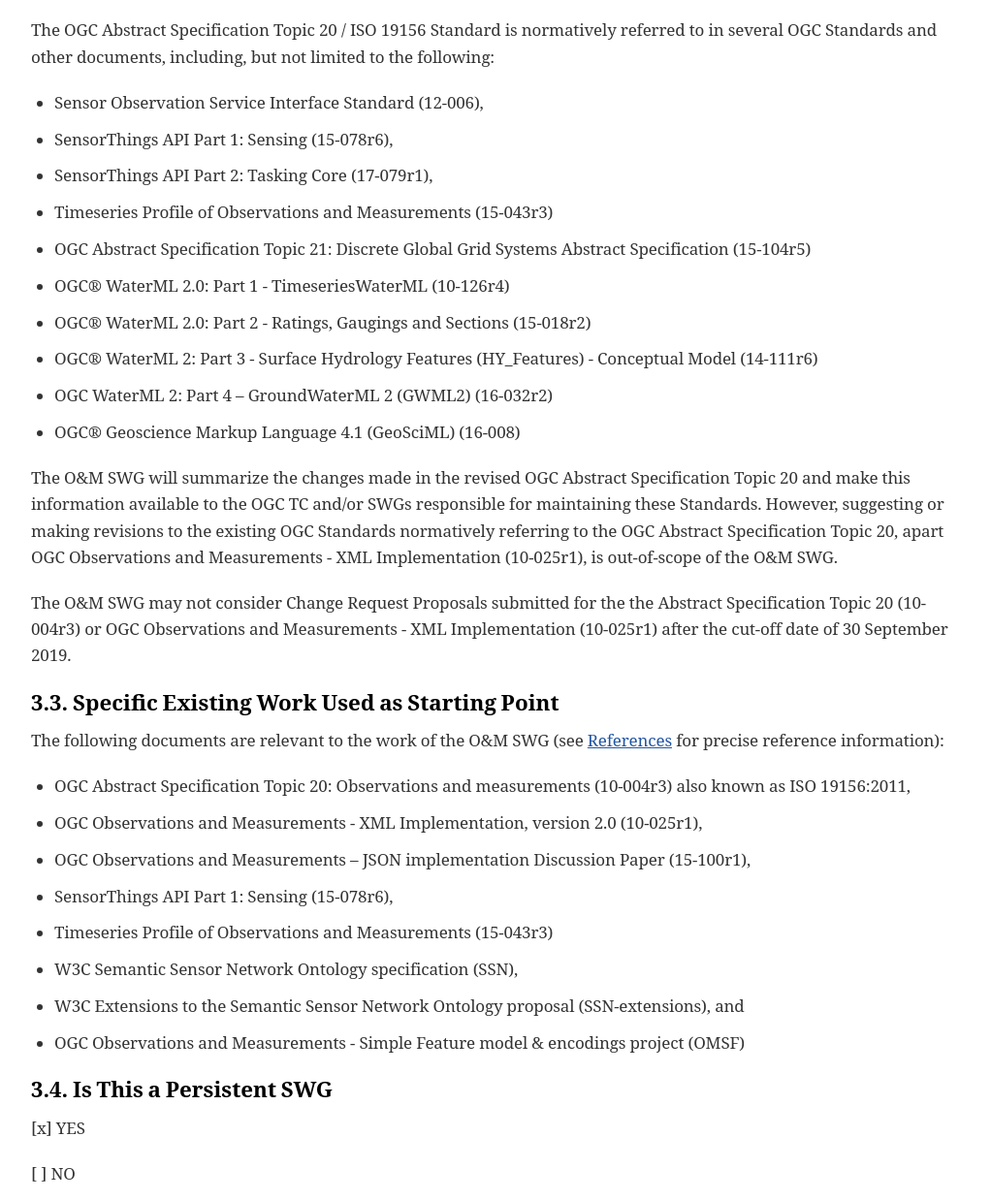
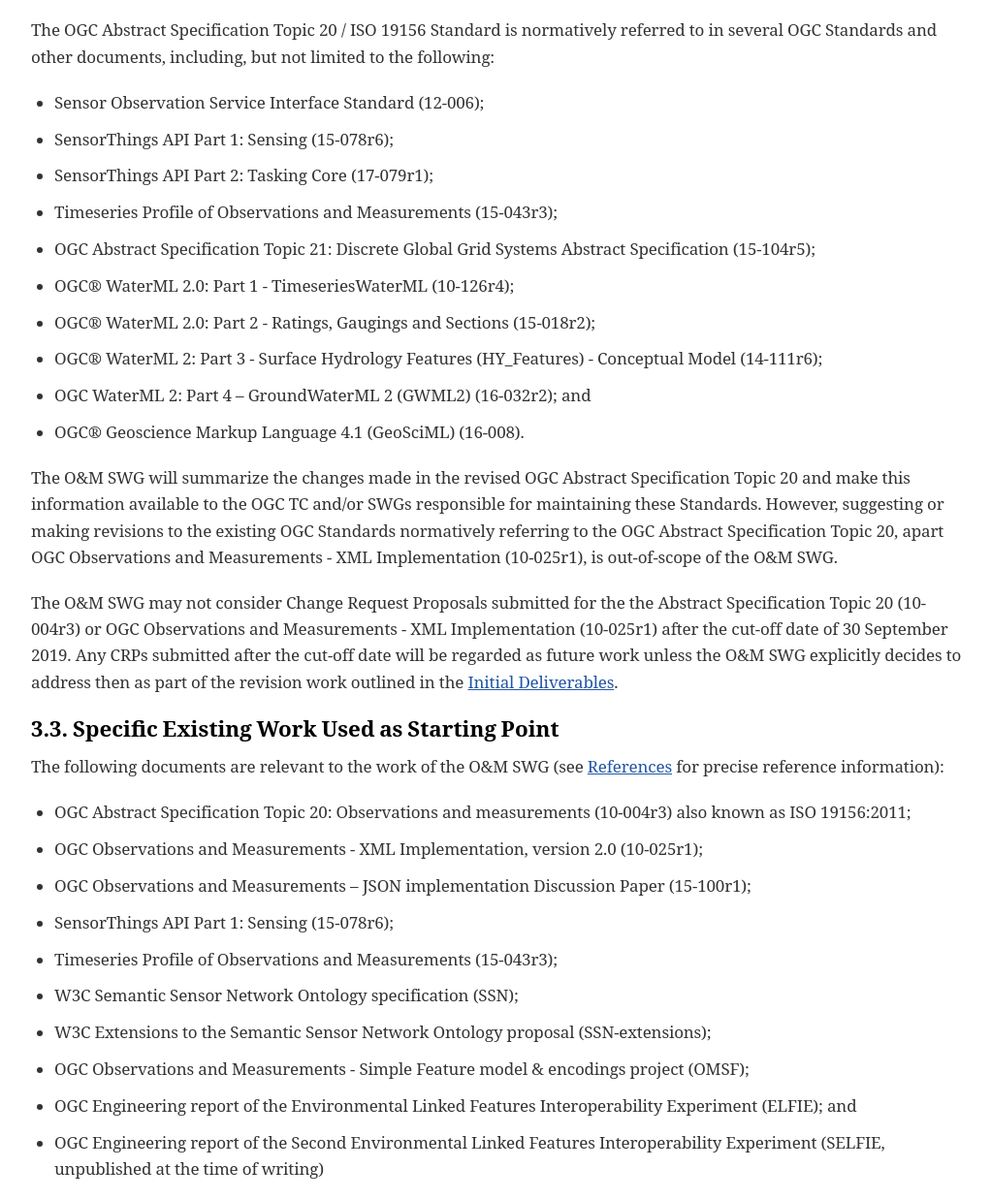
Before and after one commit to opengeospatial/om-swg, a plain HTML site: page docs/charter/index.html in a window 1280 px wide. Shown: the part 4271-5509 px from the top of the page at 97% size, without its empty margins (123-1145 px from the left). Drawn offline with Linux system fonts and the light colour scheme.

```diff
--- a/docs/charter/index.html
+++ b/docs/charter/index.html
@@ -2497,34 +2497,34 @@ but not limited to the following:</p>
 <div class="ulist">
 <ul>
 <li>
-<p>Sensor Observation Service Interface Standard (12-006),</p>
-</li>
-<li>
-<p>SensorThings API Part 1: Sensing (15-078r6),</p>
-</li>
-<li>
-<p>SensorThings API Part 2: Tasking Core (17-079r1),</p>
-</li>
-<li>
-<p>Timeseries Profile of Observations and Measurements (15-043r3)</p>
-</li>
-<li>
-<p>OGC Abstract Specification Topic 21: Discrete Global Grid Systems Abstract Specification (15-104r5)</p>
-</li>
-<li>
-<p>OGC® WaterML 2.0: Part 1 - TimeseriesWaterML (10-126r4)</p>
-</li>
-<li>
-<p>OGC® WaterML 2.0: Part 2 - Ratings, Gaugings and Sections (15-018r2)</p>
-</li>
-<li>
-<p>OGC® WaterML 2: Part 3 - Surface Hydrology Features (HY_Features) - Conceptual Model (14-111r6)</p>
-</li>
-<li>
-<p>OGC WaterML 2: Part 4 – GroundWaterML 2 (GWML2) (16-032r2)</p>
-</li>
-<li>
-<p>OGC® Geoscience Markup Language 4.1 (GeoSciML) (16-008)</p>
+<p>Sensor Observation Service Interface Standard (12-006);</p>
+</li>
+<li>
+<p>SensorThings API Part 1: Sensing (15-078r6);</p>
+</li>
+<li>
+<p>SensorThings API Part 2: Tasking Core (17-079r1);</p>
+</li>
+<li>
+<p>Timeseries Profile of Observations and Measurements (15-043r3);</p>
+</li>
+<li>
+<p>OGC Abstract Specification Topic 21: Discrete Global Grid Systems Abstract Specification (15-104r5);</p>
+</li>
+<li>
+<p>OGC® WaterML 2.0: Part 1 - TimeseriesWaterML (10-126r4);</p>
+</li>
+<li>
+<p>OGC® WaterML 2.0: Part 2 - Ratings, Gaugings and Sections (15-018r2);</p>
+</li>
+<li>
+<p>OGC® WaterML 2: Part 3 - Surface Hydrology Features (HY_Features) - Conceptual Model (14-111r6);</p>
+</li>
+<li>
+<p>OGC WaterML 2: Part 4 – GroundWaterML 2 (GWML2) (16-032r2); and</p>
+</li>
+<li>
+<p>OGC® Geoscience Markup Language 4.1 (GeoSciML) (16-008).</p>
 </li>
 </ul>
 </div>
@@ -2536,7 +2536,9 @@ apart OGC Observations and Measurements - XML Implementation (10-025r1), is out-
 </div>
 <div class="paragraph">
 <p>The O&amp;M SWG may not consider Change Request Proposals submitted for the the Abstract Specification Topic 20 (10-004r3)
-or OGC Observations and Measurements - XML Implementation (10-025r1) after the cut-off date of 30 September 2019.</p>
+or OGC Observations and Measurements - XML Implementation (10-025r1) after the cut-off date of 30 September 2019. Any
+CRPs submitted after the cut-off date will be regarded as future work unless the O&amp;M SWG explicitly decides to address
+then as part of the revision work outlined in the <a href="#_initial_deliverables">Initial Deliverables</a>.</p>
 </div>
 </div>
 <div class="sect2">
@@ -2547,28 +2549,34 @@ or OGC Observations and Measurements - XML Implementation (10-025r1) after the c
 <div class="ulist">
 <ul>
 <li>
-<p>OGC Abstract Specification Topic 20: Observations and measurements (10-004r3) also known as ISO 19156:2011,</p>
-</li>
-<li>
-<p>OGC Observations and Measurements - XML Implementation, version 2.0 (10-025r1),</p>
-</li>
-<li>
-<p>OGC Observations and Measurements – JSON implementation Discussion Paper (15-100r1),</p>
-</li>
-<li>
-<p>SensorThings API Part 1: Sensing (15-078r6),</p>
-</li>
-<li>
-<p>Timeseries Profile of Observations and Measurements (15-043r3)</p>
-</li>
-<li>
-<p>W3C Semantic Sensor Network Ontology specification (SSN),</p>
-</li>
-<li>
-<p>W3C Extensions to the Semantic Sensor Network Ontology proposal (SSN-extensions), and</p>
-</li>
-<li>
-<p>OGC Observations and Measurements - Simple Feature model &amp; encodings project (OMSF)</p>
+<p>OGC Abstract Specification Topic 20: Observations and measurements (10-004r3) also known as ISO 19156:2011;</p>
+</li>
+<li>
+<p>OGC Observations and Measurements - XML Implementation, version 2.0 (10-025r1);</p>
+</li>
+<li>
+<p>OGC Observations and Measurements – JSON implementation Discussion Paper (15-100r1);</p>
+</li>
+<li>
+<p>SensorThings API Part 1: Sensing (15-078r6);</p>
+</li>
+<li>
+<p>Timeseries Profile of Observations and Measurements (15-043r3);</p>
+</li>
+<li>
+<p>W3C Semantic Sensor Network Ontology specification (SSN);</p>
+</li>
+<li>
+<p>W3C Extensions to the Semantic Sensor Network Ontology proposal (SSN-extensions);</p>
+</li>
+<li>
+<p>OGC Observations and Measurements - Simple Feature model &amp; encodings project (OMSF);</p>
+</li>
+<li>
+<p>OGC Engineering report of the Environmental Linked Features Interoperability Experiment (ELFIE); and</p>
+</li>
+<li>
+<p>OGC Engineering report of the Second Environmental Linked Features Interoperability Experiment (SELFIE, unpublished at the time of writing)</p>
 </li>
 </ul>
 </div>
@@ -2882,6 +2890,9 @@ this charter. The charter members have voting rights beginning the day the SWG i
 <li>
 <p>OGC Observations and Measurements - Simple Feature model &amp; encodings project (OMSF), <a href="https://github.com/opengeospatial/omsf-profile" class="bare">https://github.com/opengeospatial/omsf-profile</a></p>
 </li>
+<li>
+<p>OGC Environmental Linked Features Interoperability Experiment Engineering Report (OGC 18-097), 2019, <a href="https://docs.opengeospatial.org/per/18-097.html" class="bare">https://docs.opengeospatial.org/per/18-097.html</a></p>
+</li>
 </ul>
 </div>
 </div>
@@ -2889,7 +2900,7 @@ this charter. The charter members have voting rights beginning the day the SWG i
 </div>
 <div id="footer">
 <div id="footer-text">
-Last updated 2019-08-14 12:29:38 UTC
+Last updated 2019-08-19 10:59:07 UTC
 </div>
 </div>
 </body>
```
Also changed, not shown: 1 other file.
